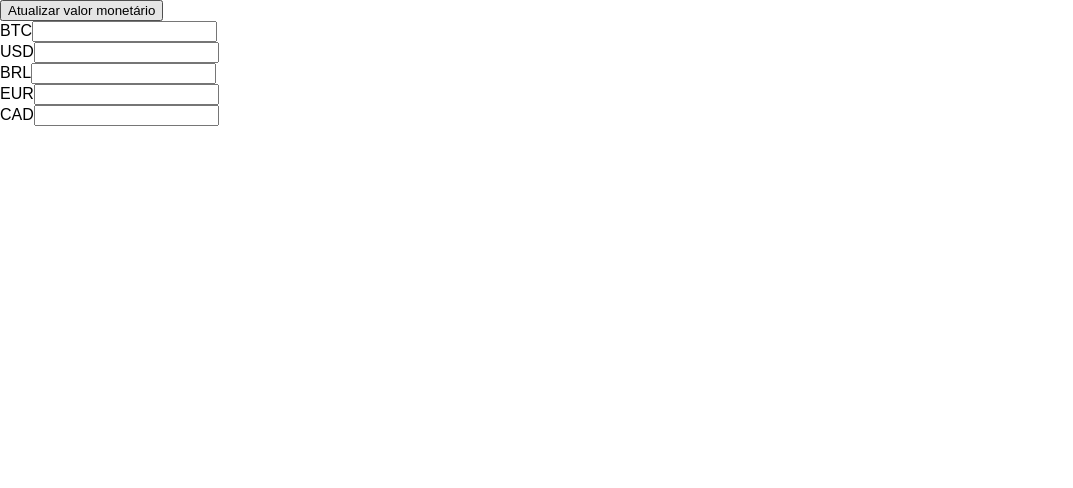
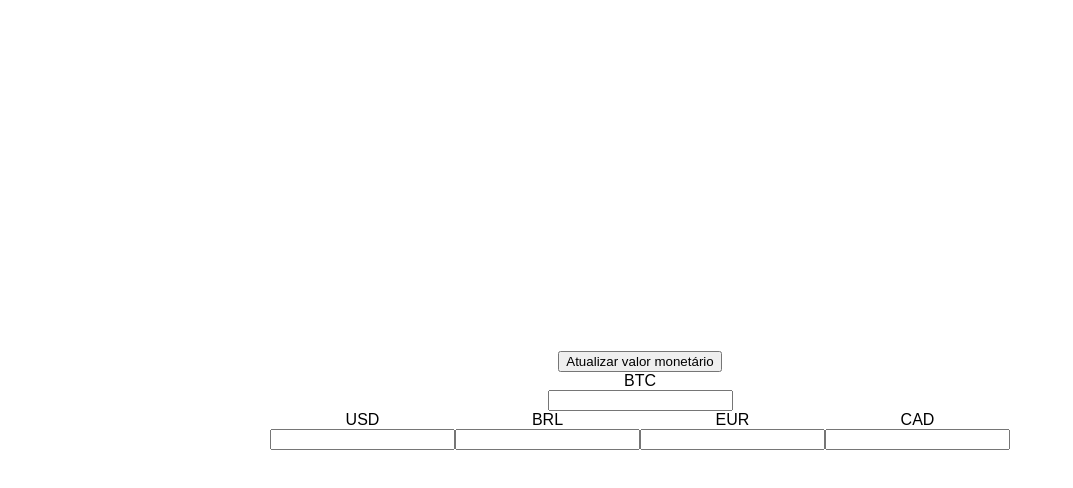
Before and after one commit to JSouza27/crypto-index-front-end, a React (Create React App) app: page /home in a window 1280 px wide. Shown: the top 488 px of the page, without its empty margins (0-1073 px from the left). Built offline with nearby package versions, Linux system fonts and the light colour scheme.

Commit message:
feat: add basic style

```diff
--- a/src/pages/home/Index.jsx
+++ b/src/pages/home/Index.jsx
@@ -1,5 +1,6 @@
 import React, { useState } from 'react';
 import { useNavigate } from 'react-router-dom';
+import { HomeContainer, CardContainer, HomeCard } from './Style';
 
 const Home = () => {
   const [btc, setBtc] = useState('');
@@ -11,13 +12,13 @@ const Home = () => {
   const navigate = useNavigate();
 
   return (
-    <div>
+    <HomeContainer>
       <div>
         <button type="button" onClick={ () => navigate('/update-quote') }>
           Atualizar valor monetário
         </button>
       </div>
-      <div>
+      <HomeCard>
         <label htmlFor="btc">BTC</label>
         <input
           type="text"
@@ -26,9 +27,10 @@ const Home = () => {
           value={ btc }
           onChange={ (e) => setBtc(e.target.value) }
         />
-      </div>
+      </HomeCard>
 
-      <div>
+      <CardContainer>
+        <HomeCard>
           <label htmlFor="usd">USD</label>
           <input
             type="text"
@@ -37,9 +39,9 @@ const Home = () => {
             value={ usd }
             onChange={ (e) => setUsd(e.target.value) }
           />
-      </div>
+        </HomeCard>
 
-      <div>
+        <HomeCard>
           <label htmlFor="brl">BRL</label>
           <input
             type="text"
@@ -48,9 +50,9 @@ const Home = () => {
             value={ brl }
             onChange={ (e) => setBrl(e.target.value) }
           />
-      </div>
+        </HomeCard>
 
-      <div>
+        <HomeCard>
           <label htmlFor="eur">EUR</label>
           <input
             type="text"
@@ -59,9 +61,9 @@ const Home = () => {
             value={ eur }
             onChange={ (e) => setEur(e.target.value) }
           />
-      </div>
+        </HomeCard>
 
-      <div>
+        <HomeCard>
           <label htmlFor="cad">CAD</label>
           <input
             type="text"
@@ -70,8 +72,9 @@ const Home = () => {
             value={ cad }
             onChange={ (e) => setCad(e.target.value) }
           />
-      </div>
-    </div>
+        </HomeCard>
+      </CardContainer>
+    </HomeContainer>
   );
 };
 
--- /dev/null
+++ b/src/pages/home/Style.js
@@ -0,0 +1,32 @@
+import styled from 'styled-components';
+
+const HomeContainer = styled.div`
+  align-items: center;
+  display: flex;
+  flex-direction: column;
+  justify-content: center;
+  height: 100vh;
+  width: 100vw;
+`;
+
+const CardContainer = styled.div`
+  display: flex;
+  flex-direction: column;
+
+  @media(min-width: 767px) {
+    flex-direction: row;
+  }
+`;
+
+const HomeCard = styled.div`
+  align-items: center;
+  display: flex;
+  flex-direction: column;
+  justify-content: center;
+`;
+
+export {
+  HomeContainer,
+  HomeCard,
+  CardContainer,
+};
--- a/src/pages/login/Index.jsx
+++ b/src/pages/login/Index.jsx
@@ -1,5 +1,7 @@
 import React, { useState } from 'react';
 import { useNavigate } from 'react-router-dom';
+
+import { FormContainer, Wrapper } from './Style';
 
 const Login = () => {
   const [email, setEmail] = useState('');
@@ -19,7 +21,8 @@ const Login = () => {
   };
 
   return (
-    <form>
+    <Wrapper>
+      <FormContainer>
         <div>
           <label htmlFor="email">Email</label>
           <input
@@ -41,7 +44,8 @@ const Login = () => {
           />
         </div>
         <button type="button" onClick={ (e) => sendLogin(e) }>Enviar</button>
-    </form>
+      </FormContainer>
+    </Wrapper>
   );
 };
 
--- /dev/null
+++ b/src/pages/login/Style.js
@@ -0,0 +1,32 @@
+import styled from 'styled-components';
+
+const Wrapper = styled.div`
+  align-items: center;
+  display: flex;
+  justify-content: center;
+  height: 100vh;
+  width: 100vw;
+`;
+
+const FormContainer = styled.form`
+  display: flex;
+  flex-direction: column;
+
+  & > div {
+    display: flex;
+    flex-direction: column;
+
+    & > label {
+      font-size: 1.5rem;
+    }
+
+    & > input {
+      margin: 1.375rem 0;
+    }
+  }
+`;
+
+export {
+  Wrapper,
+  FormContainer,
+};
--- a/src/pages/updateQuote/Index.jsx
+++ b/src/pages/updateQuote/Index.jsx
@@ -1,15 +1,17 @@
 import React, { useState } from 'react';
+import { Container, Content } from './Style';
 
 const UpdateQuote = () => {
   const [currencies, setCurrencies] = useState();
   const [newValue, setNewValue] = useState();
 
   return (
-    <div>
+    <Container>
       <div>
         <button type="button">Voltar</button>
       </div>
 
+      <Content>
         <div>
           <label htmlFor="currency">Moeda</label>
           <input
@@ -39,7 +41,8 @@ const UpdateQuote = () => {
         <div>
           <button type="button">ATUALIZAR</button>
         </div>
-    </div>
+      </Content>
+    </Container>
   );
 };
 
--- /dev/null
+++ b/src/pages/updateQuote/Style.js
@@ -0,0 +1,23 @@
+import styled from 'styled-components';
+
+const Container = styled.div`
+  align-items: center;
+  display: flex;
+  flex-direction: column;
+  justify-content: center;
+  height: 100vh;
+  width: 100vw;
+`;
+
+const Content = styled.div`
+  & > div {
+    display: flex;
+    flex-direction: column;
+    justify-content: center;
+  }
+`;
+
+export {
+  Container,
+  Content,
+};
```
Lines whose indentation alone changed are shown as unchanged.
